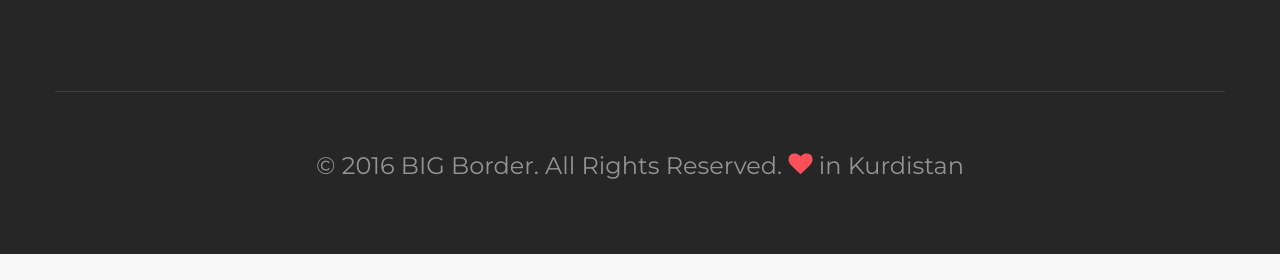
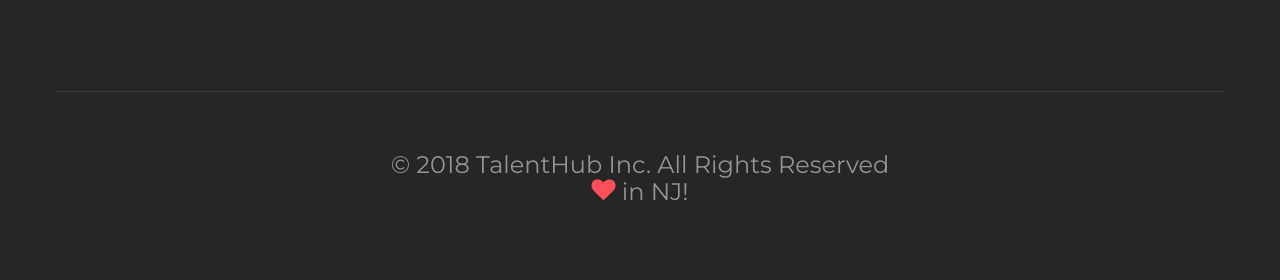
Before and after one commit to mapkbalaji/TalentHub, a plain HTML site: page index.html in a window 1280 px wide. Shown: the part 7305-7585 px from the top of the page. Before the commit the page ends 7559 px from the top, so only its background shows below. Drawn offline with nearby package versions, Linux system fonts and the light colour scheme; files whose address does not match are found by name.

Commit message:
Change 3

```diff
--- a/index.html
+++ b/index.html
@@ -820,7 +820,7 @@
 				</div>
 				<div class="row template-made">
 					<div class="col-md-12 wow fadeInUp" data-wow-duration="1s" data-wow-delay=".5s">
-						<p>&copy; 2016 BIG Border. All Rights Reserved. <i class="heart icon-heart"></i> in Kurdistan</p>
+						<p>&copy; 2018 TalentHub Inc. All Rights Reserved<br> <i class="heart icon-heart"></i> in NJ!</p>
 					</div>
 				</div>
 			</div>
```
Also changed, not shown: 1 other file.
